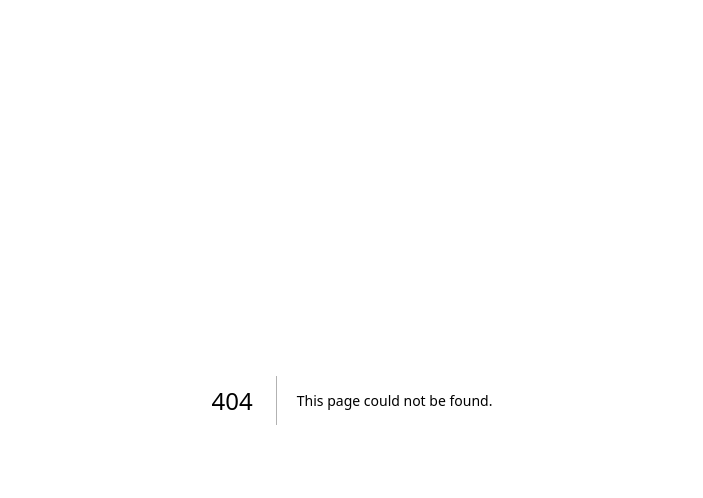
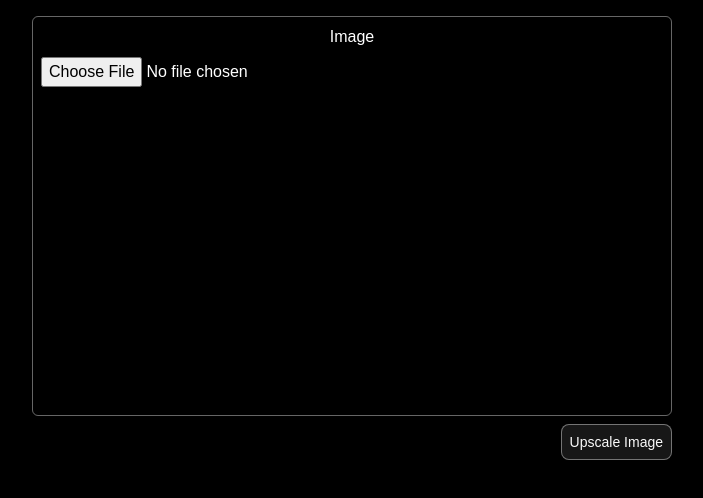
Before and after one commit to sanilUnstudio/enhance, a Next.js app: page /recraft in a window 1280 px wide. Before the commit this address had no page. Shown: the top 498 px of the page, without its empty margins (288-991 px from the left). Built offline with nearby package versions, Linux system fonts and the light colour scheme.

Commit message:
add another upscaler

```diff
--- a/src/app/_component/imageUpscaler.tsx
+++ b/src/app/_component/imageUpscaler.tsx
@@ -12,9 +12,10 @@ import {
     SelectValue,
 } from "@/components/ui/select"
 import { Loader2, X } from 'lucide-react';
+import { Button } from "@/components/ui/button";
 import Image from "next/image";
-import { Button } from "@/components/ui/button";
 import { useToast } from "@/hooks/use-toast";
+import { useRouter } from "next/navigation";
 
 
 const ImageUpscaler = () => {
@@ -23,7 +24,8 @@ const ImageUpscaler = () => {
     const [scale, setScale] = useState<string | undefined>(undefined);
     const [isLoading, setIsLoading] = useState(false);
     const [result, setResult] = useState(null);
-    const { toast } = useToast()
+    const { toast } = useToast();
+    const router = useRouter();
 
 
     // Load an image onto the canvas
@@ -146,10 +148,12 @@ const ImageUpscaler = () => {
 
     return (
         <div className="bg-black h-screen text-white  pt-8">
+
             <h1 className="text-center text-2xl ">Image Upscaler</h1>
 
+
             {!result ? <div className="flex flex-col gap-6">
-                <div className="mx-auto w-10/12">
+                <div className="mx-auto w-10/12 flex items-center justify-between">
                     <Select value={scale} onValueChange={setScale}>
                         <SelectTrigger className="w-[180px]">
                             <SelectValue className="text-white" placeholder="Select Scale value" />
@@ -166,6 +170,7 @@ const ImageUpscaler = () => {
                             </SelectGroup>
                         </SelectContent>
                     </Select>
+                    <Button onClick={()=> router.push('/recraft')} className="border border-white border-opacity-40 p-2 rounded-lg">Recraft Upscale</Button>
                 </div>
 
 
--- /dev/null
+++ b/src/app/api/recraft-upscale/route.tsx
@@ -0,0 +1,32 @@
+
+import { NextResponse } from "next/server";
+import Replicate from "replicate";
+const replicate = new Replicate({
+    auth: process.env.REPLICATE_API_TOKEN,
+});
+export const maxDuration = 60; // Set max duration to 300 seconds (5 minutes)
+
+
+export async function POST(request: Request) {
+    try {
+
+        const { image } = await request.json();
+
+        const output = await replicate.run(
+            "recraft-ai/recraft-crisp-upscale",
+            {
+                input: {
+                    "image": image,
+                }
+            }
+        );
+
+        return NextResponse.json({ output: output.toString() });
+    } catch (error) {
+        console.error("Error with Replicate API:", error);
+        return NextResponse.json(
+            { error: "Something went wrong" },
+            { status: 500 }
+        );
+    }
+}
--- /dev/null
+++ b/src/app/recraft/page.tsx
@@ -0,0 +1,172 @@
+"use client"
+import React, { useState } from 'react'
+import axios from "axios";
+import { v4 as uuidv4 } from 'uuid';
+import { Loader2, X } from 'lucide-react';
+import { Button } from "@/components/ui/button";
+import Image from "next/image";
+import { useToast } from "@/hooks/use-toast";
+
+
+function imageToBlob(file: File): Promise<Blob> {
+    return new Promise((resolve, reject) => {
+        const reader = new FileReader();
+        reader.readAsArrayBuffer(file);
+        reader.onload = () => {
+            const blob = new Blob([reader.result], { type: file.type });
+            resolve(blob);
+        };
+        reader.onerror = (error) => reject(error);
+    });
+}
+
+
+const Page = () => {
+    const [image, setImage] = useState<File | null>(null);
+    const [isLoading, setIsLoading] = useState(false);
+    const [result, setResult] = useState<null | string>(null);
+    const { toast } = useToast()
+    // Load an image onto the canvas
+    const loadImage = async (event: React.ChangeEvent<HTMLInputElement>) => {
+        if (!event.target.files) return;
+        const file = event.target.files[0];
+        setImage(file);
+        event.target.value = ''
+    };
+
+    const upscaleImage = async () => {
+        if (!image) {
+            toast({
+                className: "bg-black text-white border border-white border-opacity-40",
+                description: "Please add image or select scale value.",
+            })
+            return;
+        }
+        setIsLoading(true);
+
+        try {
+            const blob = await imageToBlob(image);
+
+            const key = `img2img-products/${uuidv4()}.png`; // Us
+
+            const response = await fetch('/api/presignedUrl', {
+                method: 'POST',
+                headers: { 'Content-Type': 'application/json' },
+                body: JSON.stringify({
+                    key,
+                    fileType: 'image/png', // Spe
+                }),
+            });
+
+            const { uploadUrl } = await response.json();
+
+            if (!uploadUrl) {
+                throw new Error('Failed to get upload URL.');
+            }
+
+            // Upload blob to S3 using the pre-signed URL
+            const s3Response = await fetch(uploadUrl, {
+                method: 'PUT',
+                body: blob,
+                headers: {
+                    'Content-Type': 'image/png',
+                },
+            });
+
+            if (!s3Response.ok) {
+                throw new Error('Failed to upload file to S3.');
+            }
+
+            const url = `https://${process.env.NEXT_PUBLIC_AWS_BUCKET_NAME}.s3.us-east-1.amazonaws.com/${key}`;
+
+            const replicateResponse = await axios.post('/api/recraft-upscale', {
+                image: url,
+            })
+
+            if (replicateResponse.status !== 200) {
+                toast({
+                    className: "bg-black text-white border border-white border-opacity-40",
+                    variant: "destructive",
+                    title: "Uh oh! Something went wrong.",
+                    description: replicateResponse.status,
+                })
+            }
+            const deleteFile = await axios.post('/api/deleteS3Object', {
+                key: key
+            })
+
+
+            console.log("response", replicateResponse)
+            setResult(replicateResponse.data.output);
+            setIsLoading(false);
+        } catch (err) {
+            console.log("Error", err)
+            toast({
+                className: "bg-black text-white border border-white border-opacity-40",
+                description: `Error in upscale ${err}`,
+            })
+            setIsLoading(false);
+        }
+    }
+
+    const handleReset = () => {
+        setResult(null);
+        setImage(null);
+    };
+
+
+    const handleResult = () => {
+        if (result) {
+            window.open(result, '_blank');
+            handleReset();
+        }
+    }
+
+
+
+    return (
+        <div className='bg-black w-full h-screen text-white'>
+
+
+            {!result ?
+                <div className='flex flex-col items-center justify-center w-1/2 mx-auto'>
+                    {
+                        <div className="flex flex-col gap-2 w-full  border h-[400px] mt-4 p-2 border-white border-opacity-40 rounded-md">
+                            {!image ? <>
+                                <label className="text-center" htmlFor="original-image">Image</label>
+                                <input id='original-image' type="file" accept="image/*" onChange={loadImage} />
+                            </>
+                                :
+                                <div className='w-full h-full'>
+                                    <Image alt='original-image' src={URL.createObjectURL(image)} width={100} height={100} className="w-full h-full object-contain" />
+                                </div>
+                            }
+                        </div>
+                    }
+
+                    <div className='flex flex-col items-end w-full mt-2'>
+                        <Button className="border border-white border-opacity-40 p-2 rounded-lg" onClick={upscaleImage}>
+                            {isLoading && <Loader2 className="animate-spin" />}
+                            Upscale Image</Button>
+                    </div>
+                </div>
+                :
+                <div className='h-full w-1/2 pt-4 mx-auto'>
+
+                    <div className="h-[70%] w-full border border-white border-opacity-40 mx-auto rounded-lg overflow-hidden relative">
+                        {result && <img alt='result-image' src={result} className="h-full w-full  object-contain" />}
+                        <X onClick={handleReset} size={18} className='absolute top-1 right-1 cursor-pointer' />
+                    </div>
+
+                    <div className='flex flex-col items-end w-full mt-2'>
+                        <Button className="border border-white border-opacity-40 p-2 rounded-lg" onClick={handleResult}>
+                            Open in new tab
+                        </Button>
+                    </div>
+                </div>
+            }
+        </div>
+    )
+}
+
+export default Page
```
Also changed, not shown: 1 other file (tests, documents, lock files or other folders).
